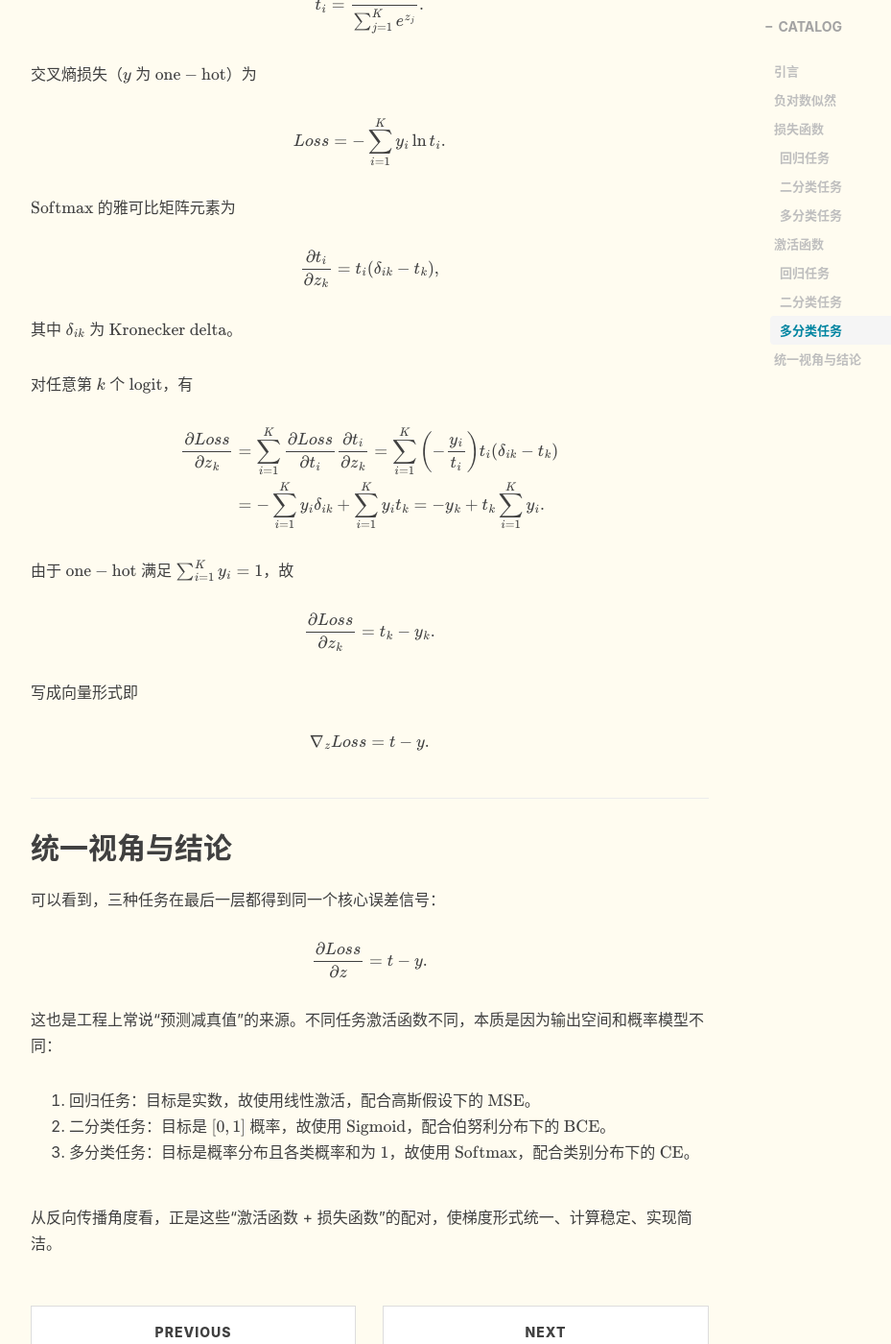
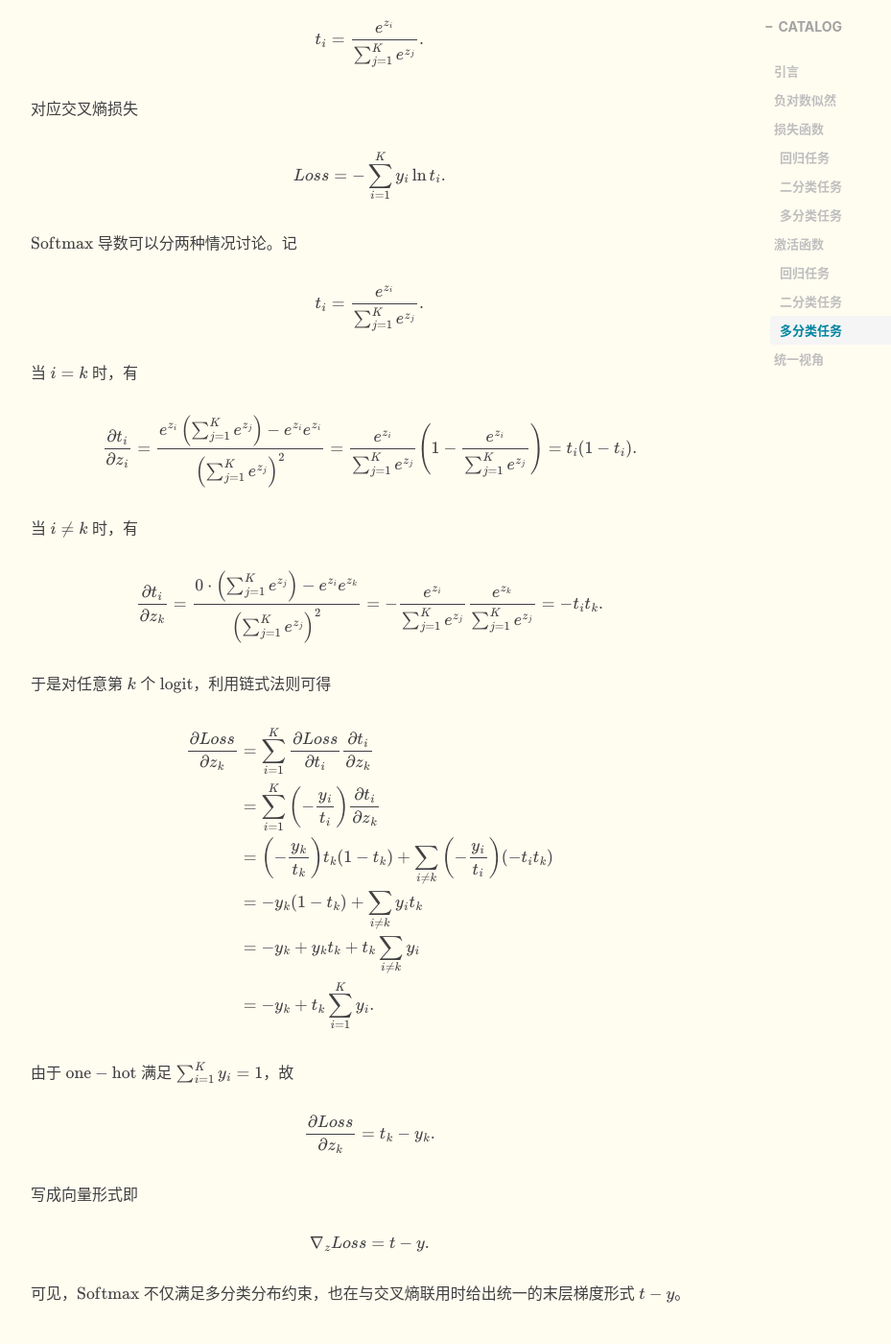
Before and after one commit to cloudingyu/cloudingyu.github.io, a Jekyll site: the page built from _posts/2026-03-22-MLInit.markdown, in a window 1280 px wide and 1400 px high, scrolled down 4736 px. Shown: the whole window at 96% size, without its empty margins (233-1162 px from the left). Built offline with Jekyll 4.4.1, drawn with Linux system fonts in a browser that asks for light colours; nearby versions of some CDN libraries; formulas are drawn with MathJax 3; comment, search, counter and statistics services are not loaded; a style sheet for code colours, icons or effects is not loaded; some of the changed text lies outside the part shown.

Commit message:
finish MLInit

```diff
--- a/_posts/2026-03-22-MLInit.markdown
+++ b/_posts/2026-03-22-MLInit.markdown
@@ -40,7 +40,7 @@ $$
 
 ### 回归任务
 
-在回归任务中，预测值是连续的实数。假设真实值 $y$ 是在模型预测值 $f(x)$ 的基础上，叠加了一个服从高斯分布（正态分布）的随机噪声 $\epsilon$。即：
+在回归任务中，预测值是连续的实数。假设真实值 $y$ 是在模型预测值 $f(x)$ 的基础上，叠加了一个服从高斯分布的随机噪声 $\epsilon$。即：
 
 $$
 y = f(x) + \epsilon, \quad \epsilon \sim \mathcal{N}(0, \sigma^2)
@@ -103,29 +103,29 @@ $$
 
 ## 激活函数
 
-对于不同任务激活函数的选择，往往不仅取决于其对于输出的物理约束，更在工程上保持了不同任务的一致性。在三种机器学习任务的反向传播过程中，
+激活函数的选择并不是独立于损失函数和任务目标而存在的。更自然的理解顺序是先看输出需要满足什么约束，再看在该约束下反向传播会得到怎样的梯度形式。
 
 ### 回归任务
 
-设模型最后一层输出为
+回归任务的目标值是连续实数，因此模型末层需要保留实数域上的自由表达能力，最自然的选择就是线性激活。设模型最后一层输出为
 
 $$
 z = w^T x + b,
 $$
 
-回归任务通常直接取线性激活，即
+并令
 
 $$
 t = z.
 $$
 
-若采用带 $\frac{1}{2}$ 系数的均方误差
+在使用带 $\frac{1}{2}$ 系数的均方误差
 
 $$
 Loss = \frac{1}{2}(t-y)^2,
 $$
 
-则根据链式法则
+时，根据链式法则有
 
 $$
 \frac{\partial Loss}{\partial z}
@@ -134,23 +134,23 @@ $$
 = t-y.
 $$
 
-所以回归任务中，对最后一层线性输出 $z$ 的梯度就是 $t-y$。
+也就是说，线性激活既满足回归输出范围的需求，也使末层梯度直接化为 $t-y$。
 
 ### 二分类任务
 
-设最后一层先得到 $\mathrm{logit}$ $z$，再经过 $\mathrm{Sigmoid}$：
+二分类任务需要输出可解释为“属于正类的概率”，因此输出应落在 $(0,1)$ 内，这正是 $\mathrm{Sigmoid}$ 的作用。设最后一层先产生 $\mathrm{logit}$ $z$，再经过 $\mathrm{Sigmoid}$：
 
 $$
 t = \sigma(z) = \frac{1}{1+e^{-z}}.
 $$
 
-二元交叉熵损失为
+对应该任务的二元交叉熵损失为
 
 $$
 Loss = -\big[y\ln t + (1-y)\ln(1-t)\big].
 $$
 
-先对 $t$ 求导：
+先对 $t$ 求导可得
 
 $$
 \frac{\partial Loss}{\partial t}
@@ -173,39 +173,57 @@ $$
 = t-y.
 $$
 
-因此，二分类中 $\mathrm{Sigmoid} + \mathrm{BCE}$ 的组合把梯度自然化简为 $t-y$。
+因此，$\mathrm{Sigmoid}$ 在给出概率语义的同时，也与 $\mathrm{BCE}$ 配对出简洁的末层梯度 $t-y$。
 
 ### 多分类任务
 
-设最后一层 $\mathrm{logits}$ 为 $z=[z_1,\cdots,z_K]^T$，$\mathrm{Softmax}$ 输出为
+多分类任务要求输出是一个合法的类别概率分布，即各分量非负且总和为 1，因此末层选择 $\mathrm{Softmax}$。设最后一层 $\mathrm{logits}$ 为 $z=[z_1,\cdots,z_K]^T$，其输出为
 
 $$
 t_i = \frac{e^{z_i}}{\sum_{j=1}^K e^{z_j}}.
 $$
 
-交叉熵损失（$y$ 为 $\mathrm{one-hot}$）为
+对应交叉熵损失
 
 $$
 Loss = -\sum_{i=1}^K y_i\ln t_i.
 $$
 
-$\mathrm{Softmax}$ 的雅可比矩阵元素为
+$\mathrm{Softmax}$ 导数可以分两种情况讨论。记
 
 $$
-\frac{\partial t_i}{\partial z_k} = t_i(\delta_{ik}-t_k),
+t_i=\frac{e^{z_i}}{\sum_{j=1}^K e^{z_j}}.
 $$
 
-其中 $\delta_{ik}$ 为 $\mathrm{Kronecker\ delta}$。
+当 $i=k$ 时，有
 
-对任意第 $k$ 个 $\mathrm{logit}$，有
+$$
+\frac{\partial t_i}{\partial z_i}
+=\frac{e^{z_i}\left(\sum_{j=1}^K e^{z_j}\right)-e^{z_i}e^{z_i}}{\left(\sum_{j=1}^K e^{z_j}\right)^2}
+=\frac{e^{z_i}}{\sum_{j=1}^K e^{z_j}}\left(1-\frac{e^{z_i}}{\sum_{j=1}^K e^{z_j}}\right)
+=t_i(1-t_i).
+$$
+
+当 $i\neq k$ 时，有
+
+$$
+\frac{\partial t_i}{\partial z_k}
+=\frac{0\cdot\left(\sum_{j=1}^K e^{z_j}\right)-e^{z_i}e^{z_k}}{\left(\sum_{j=1}^K e^{z_j}\right)^2}
+=-\frac{e^{z_i}}{\sum_{j=1}^K e^{z_j}}\frac{e^{z_k}}{\sum_{j=1}^K e^{z_j}}
+=-t_i t_k.
+$$
+
+于是对任意第 $k$ 个 $\mathrm{logit}$，利用链式法则可得
 
 $$
 \begin{aligned}
 \frac{\partial Loss}{\partial z_k}
-&= \sum_{i=1}^K \frac{\partial Loss}{\partial t_i}\frac{\partial t_i}{\partial z_k}
-= \sum_{i=1}^K \left(-\frac{y_i}{t_i}\right)t_i(\delta_{ik}-t_k) \\
-&= -\sum_{i=1}^K y_i\delta_{ik} + \sum_{i=1}^K y_i t_k
-= -y_k + t_k\sum_{i=1}^K y_i.
+&= \sum_{i=1}^K \frac{\partial Loss}{\partial t_i}\frac{\partial t_i}{\partial z_k}\\
+&=\sum_{i=1}^K\left(-\frac{y_i}{t_i}\right)\frac{\partial t_i}{\partial z_k}\\
+&=\left(-\frac{y_k}{t_k}\right)t_k(1-t_k)+\sum_{i\neq k}\left(-\frac{y_i}{t_i}\right)(-t_i t_k)\\
+&=-y_k(1-t_k)+\sum_{i\neq k}y_i t_k\\
+&=-y_k+y_k t_k+t_k\sum_{i\neq k}y_i\\
+&=-y_k+t_k\sum_{i=1}^K y_i.
 \end{aligned}
 $$
 
@@ -221,18 +239,14 @@ $$
 \nabla_z Loss = t-y.
 $$
 
-## 统一视角与结论
+可见，$\mathrm{Softmax}$ 不仅满足多分类分布约束，也在与交叉熵联用时给出统一的末层梯度形式 $t-y$。
 
-可以看到，三种任务在最后一层都得到同一个核心误差信号：
+## 统一视角
+
+可以看到，三种任务在最后一层都得到同一个核心误差：
 
 $$
 \frac{\partial Loss}{\partial z}=t-y.
 $$
 
-这也是工程上常说“预测减真值”的来源。不同任务激活函数不同，本质是因为输出空间和概率模型不同：
-
-1. 回归任务：目标是实数，故使用线性激活，配合高斯假设下的 $\mathrm{MSE}$。
-2. 二分类任务：目标是 $[0,1]$ 概率，故使用 $\mathrm{Sigmoid}$，配合伯努利分布下的 $\mathrm{BCE}$。
-3. 多分类任务：目标是概率分布且各类概率和为 $1$，故使用 $\mathrm{Softmax}$，配合类别分布下的 $\mathrm{CE}$。
-
-从反向传播角度看，正是这些“激活函数 + 损失函数”的配对，使梯度形式统一、计算稳定、实现简洁。
+不同任务激活函数不同，本质是因为输出空间和概率模型不同。从反向传播角度看，正是这些激活函数与损失函数的配对，使得梯度形式统一、实现简洁。
```
Also changed, not shown: other parts of _posts/2026-03-22-MLInit.markdown (+3 -3 lines).
